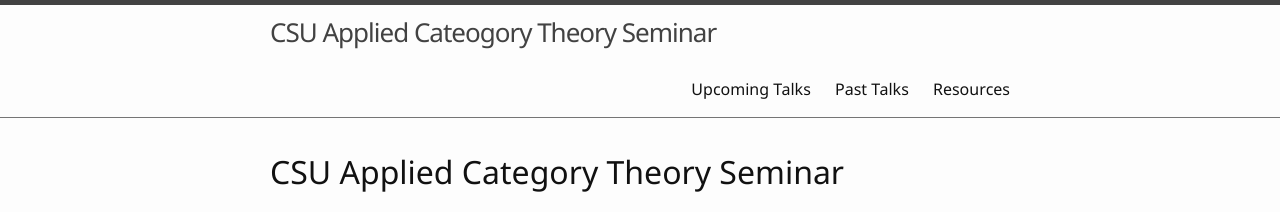
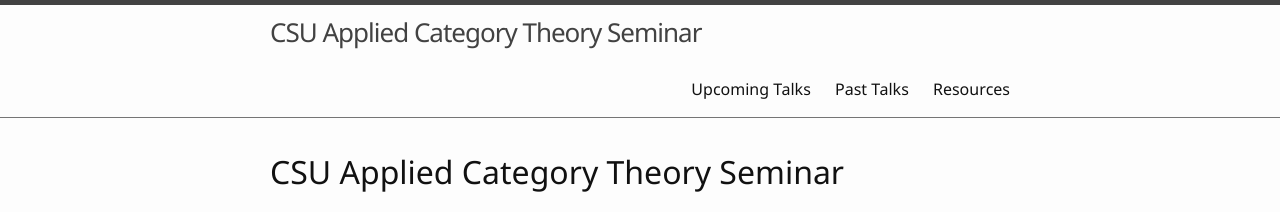
Before and after one commit to csu-applied-category-theory/csu-applied-category-theory.github.io, a Jekyll site: the page built from index.md, in a window 1280 px wide and 900 px high. Shown: the top 212 px of the window. Built offline with Jekyll 4.4.1, drawn with Linux system fonts in a browser that asks for light colours; some of the changed text lies outside the part shown.

Commit message:
Update _config.yml

```diff
--- a/_config.yml
+++ b/_config.yml
@@ -7,7 +7,7 @@
 
 # Site settings
 # title appears in the header
-title: CSU Applied Cateogory Theory Seminar
+title: CSU Applied Category Theory Seminar
 # description and keywords for meta tags
 description: "CSU Applied Category Theory Seminar!"
 keywords: "category theory, colorado state university, mathematics"
```
